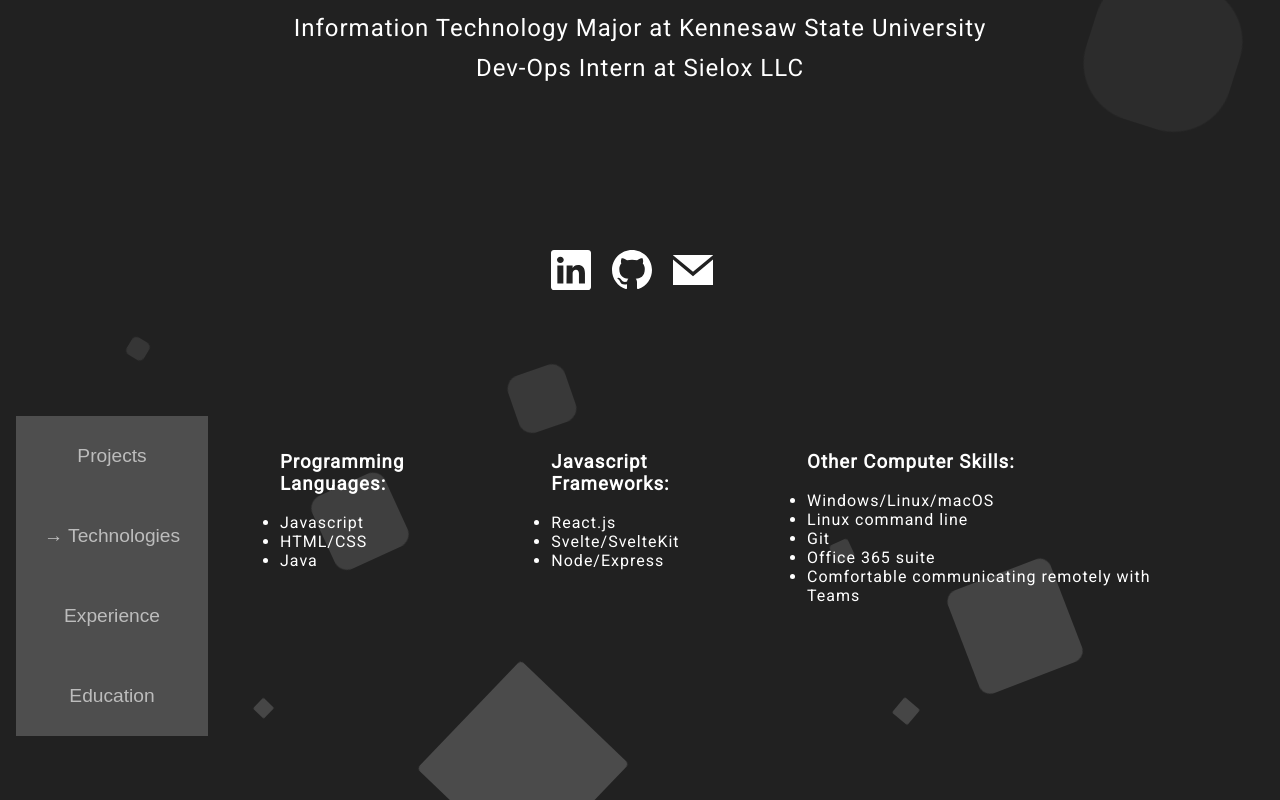
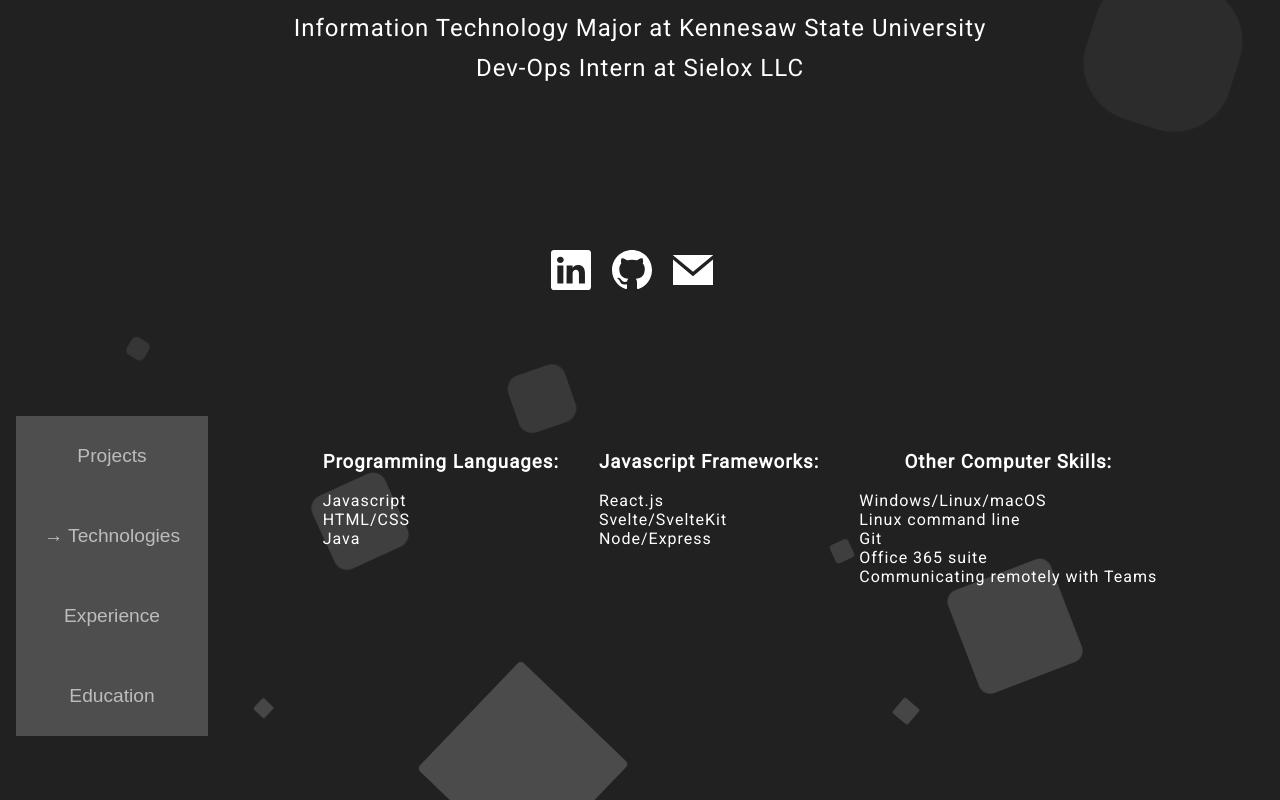
Before and after one commit to awhaston/awhaston.dev, a SvelteKit app: page / in a window 1280 px wide. Both pictures are taken after a click on the button "Technologies". Shown: the part 448-1248 px from the top of the page. Built offline with nearby package versions, Linux system fonts and the light colour scheme.

Commit message:
Updated list

```diff
--- a/src/components/Technologies.svelte
+++ b/src/components/Technologies.svelte
@@ -17,7 +17,7 @@
 		<li>Linux command line</li>
 		<li>Git</li>
 		<li>Office 365 suite</li>
-		<li>Comfortable communicating remotely with Teams</li>
+		<li>Communicating remotely with Teams</li>
 	</ul>
 </div>
 
@@ -25,5 +25,12 @@
 	.container {
 		display: flex;
 		flex-direction: row;
+		justify-content: center;
+	}
+	h3 {
+		text-align: center;
+	}
+	li {
+		list-style-type: none;
 	}
 </style>
```
